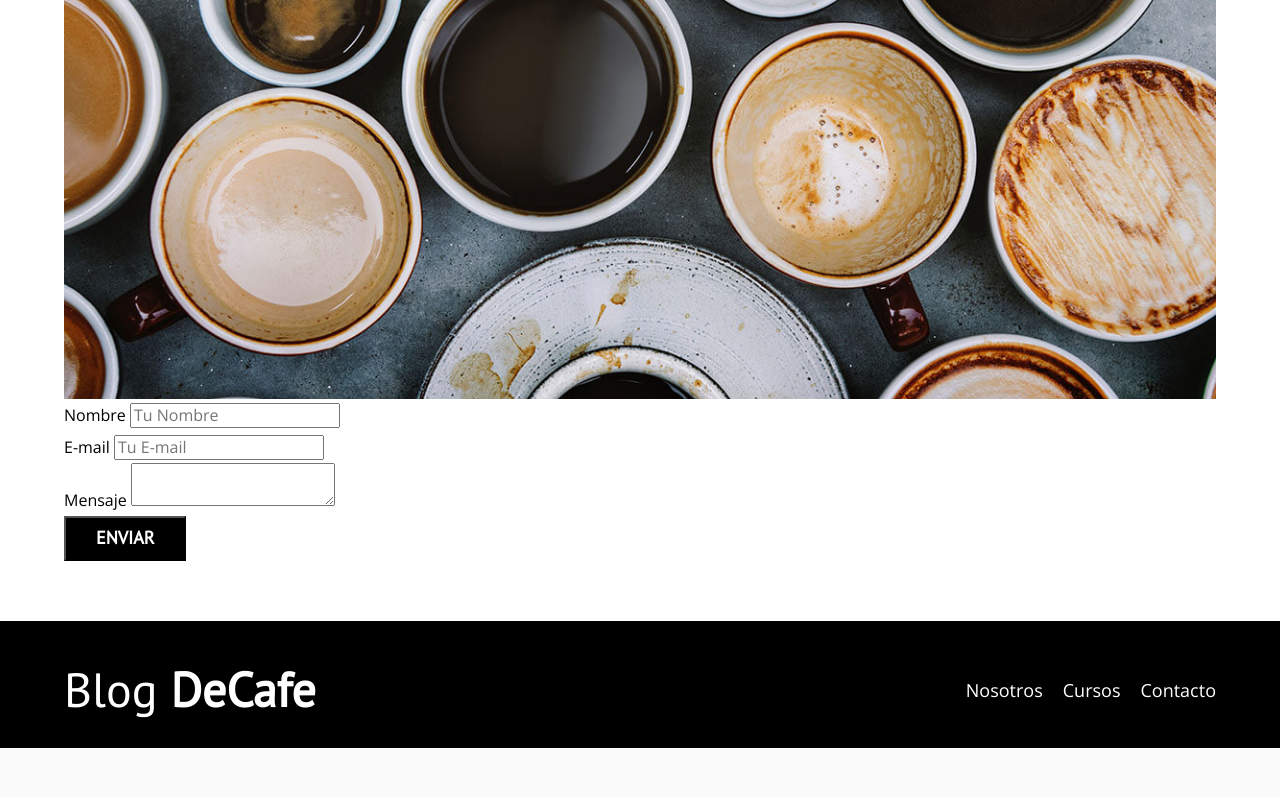
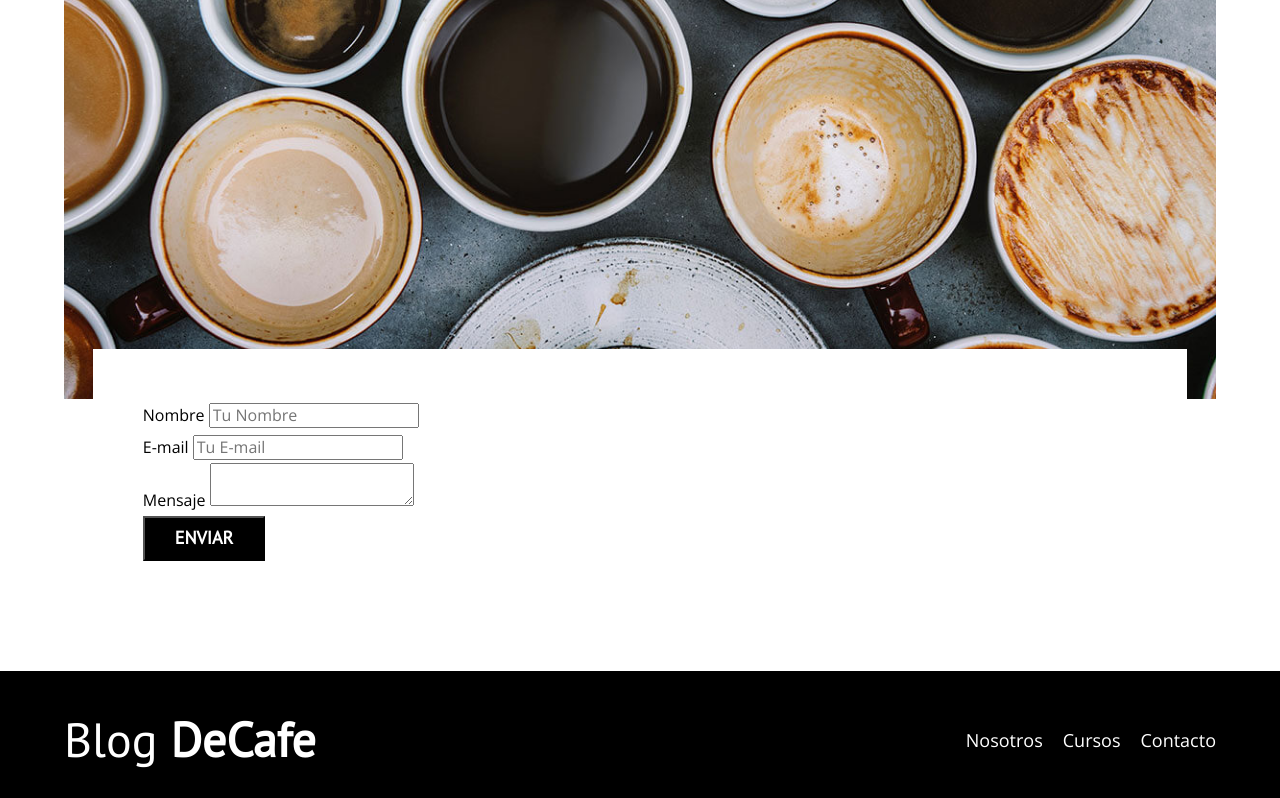
Before and after one commit to TomasSargentoni/UdemyCourse, a PHP site: page /contacto.html in a window 1280 px wide. Shown: the part 703-1501 px from the top of the page. Before the commit the page ends 1451 px from the top, so only its background shows below. Run offline with PHP 8.4, Linux system fonts and the light colour scheme.

Commit message:
falta formulario para terminar

```diff
--- a/blogdecafe_inicio/css/style.css
+++ b/blogdecafe_inicio/css/style.css
@@ -280,3 +280,26 @@ img {
     background-size: cover;
     background-repeat: no-repeat;
 }
+
+.formulario {
+    background-color: var(--blanco);
+    margin: -5rem auto 0 auto;
+    width: 95%;
+    padding: 5rem;
+}
+
+.campo {
+
+}
+
+.campo__label {
+
+}
+
+.campo__field{
+
+}
+
+.campo__field--textarea{
+
+}
```
